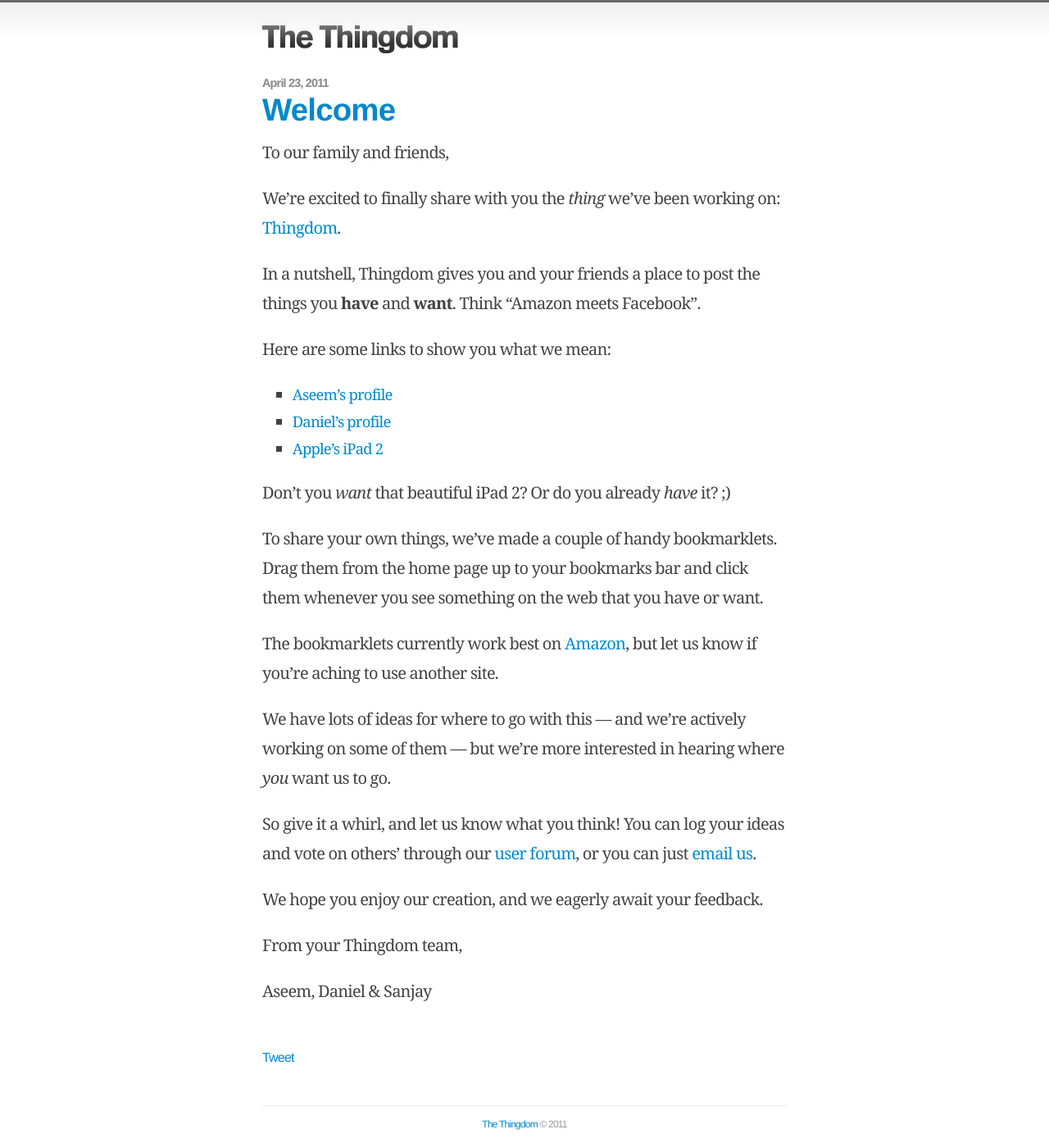
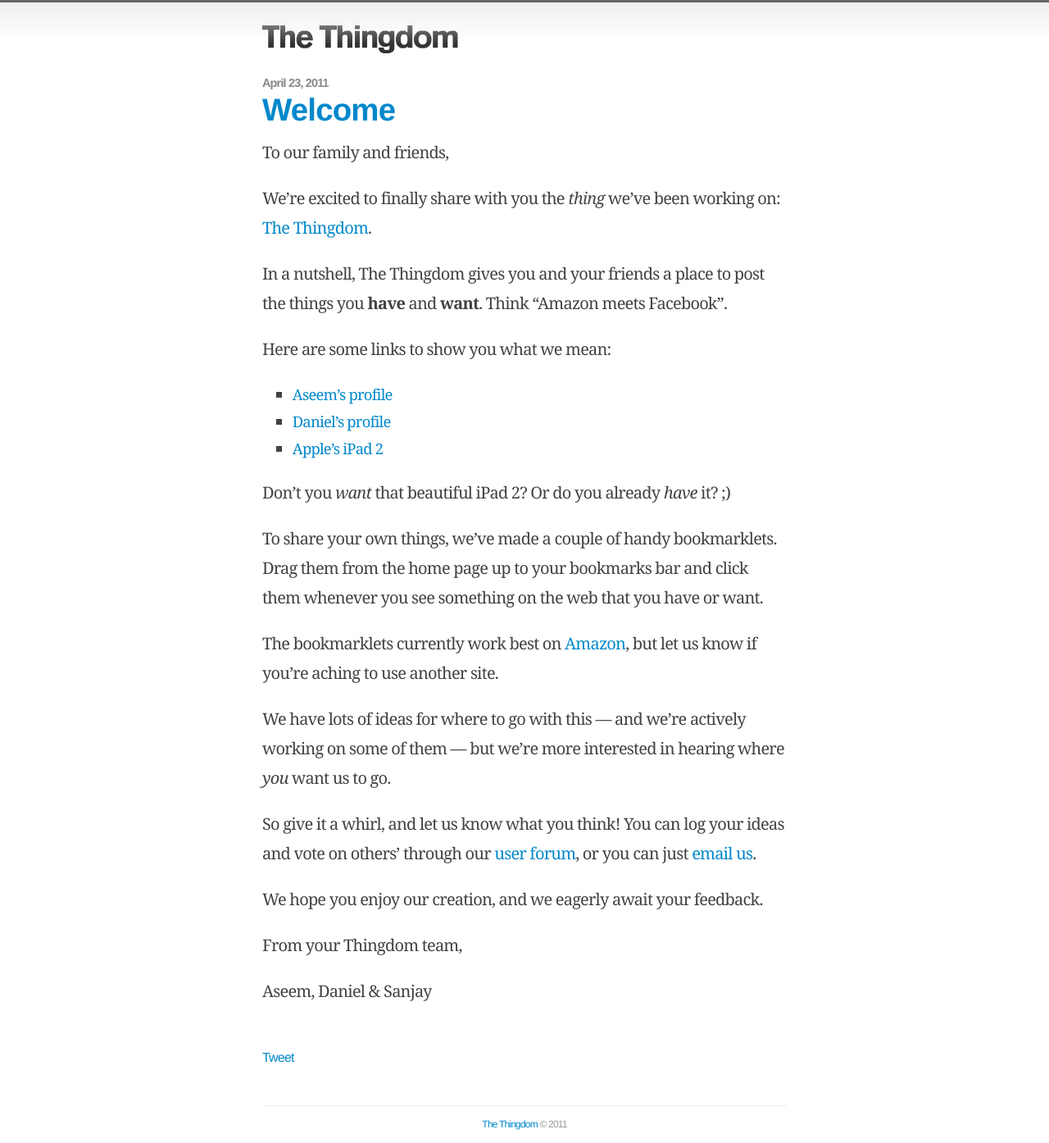
Before and after one commit to thingdom/thingdom-blog, a Jekyll site: the page built from _posts/2011-04-23-welcome.md, in a window 1280 px wide. Shown: the whole page at 82% size. Built offline with Jekyll 4.4.1, drawn with Linux system fonts in a browser that asks for light colours; comment, search, counter and statistics services are not loaded.

Commit message:
Update to original blog post: "The" Thingdom.
I know I originally stated this is unnecessary, and it might be a nice piece
of history, etc., but after reflection, I think it's more important for us to
convey a consistent brand, and more specifically, hammer "The" in as much as
we can in order to minimize people going to thingdom.com.

```diff
--- a/_posts/2011-04-23-welcome.md
+++ b/_posts/2011-04-23-welcome.md
@@ -6,16 +6,16 @@
 To our family and friends,
 
 We're excited to finally share with you the *thing* we've been working on:
-[Thingdom](http://www.thethingdom.com/).
+[The Thingdom](http://www.thethingdom.com/).
 
-In a nutshell, Thingdom gives you and your friends a place to post the things
-you **have** and **want**. Think "Amazon meets Facebook".
+In a nutshell, The Thingdom gives you and your friends a place to post the
+things you **have** and **want**. Think "Amazon meets Facebook".
 
 Here are some links to show you what we mean:
 
 * [Aseem's profile](http://www.thethingdom.com/aseemk)
 * [Daniel's profile](http://www.thethingdom.com/gasi)
-* [Apple's iPad 2](http://www.thethingdom.com/5)
+* [Apple's iPad 2](http://www.thethingdom.com/5-iPad-2)
 
 Don't you *want* that beautiful iPad 2? Or do you already *have* it? ;)
 
@@ -27,8 +27,8 @@
 let us know if you're aching to use another site.
 
 We have lots of ideas for where to go with this --- and we're actively working
-on some of them --- but we're more interested in hearing where *you* want us to
-go.
+on some of them --- but we're more interested in hearing where *you* want us
+to go.
 
 So give it a whirl, and let us know what you think! You can log your ideas and
 vote on others' through our [user forum](http://thingdom.uservoice.com/), or
```
